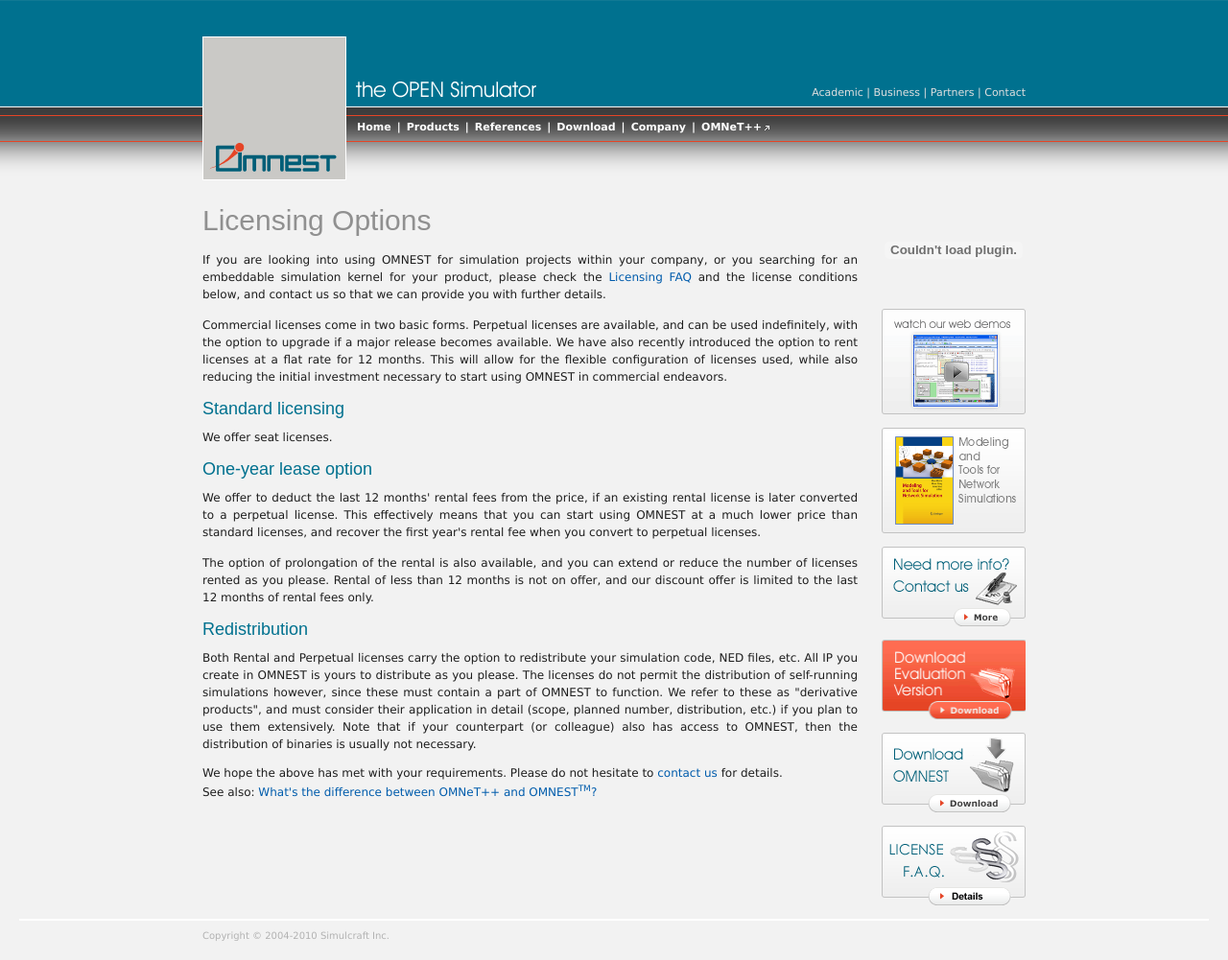
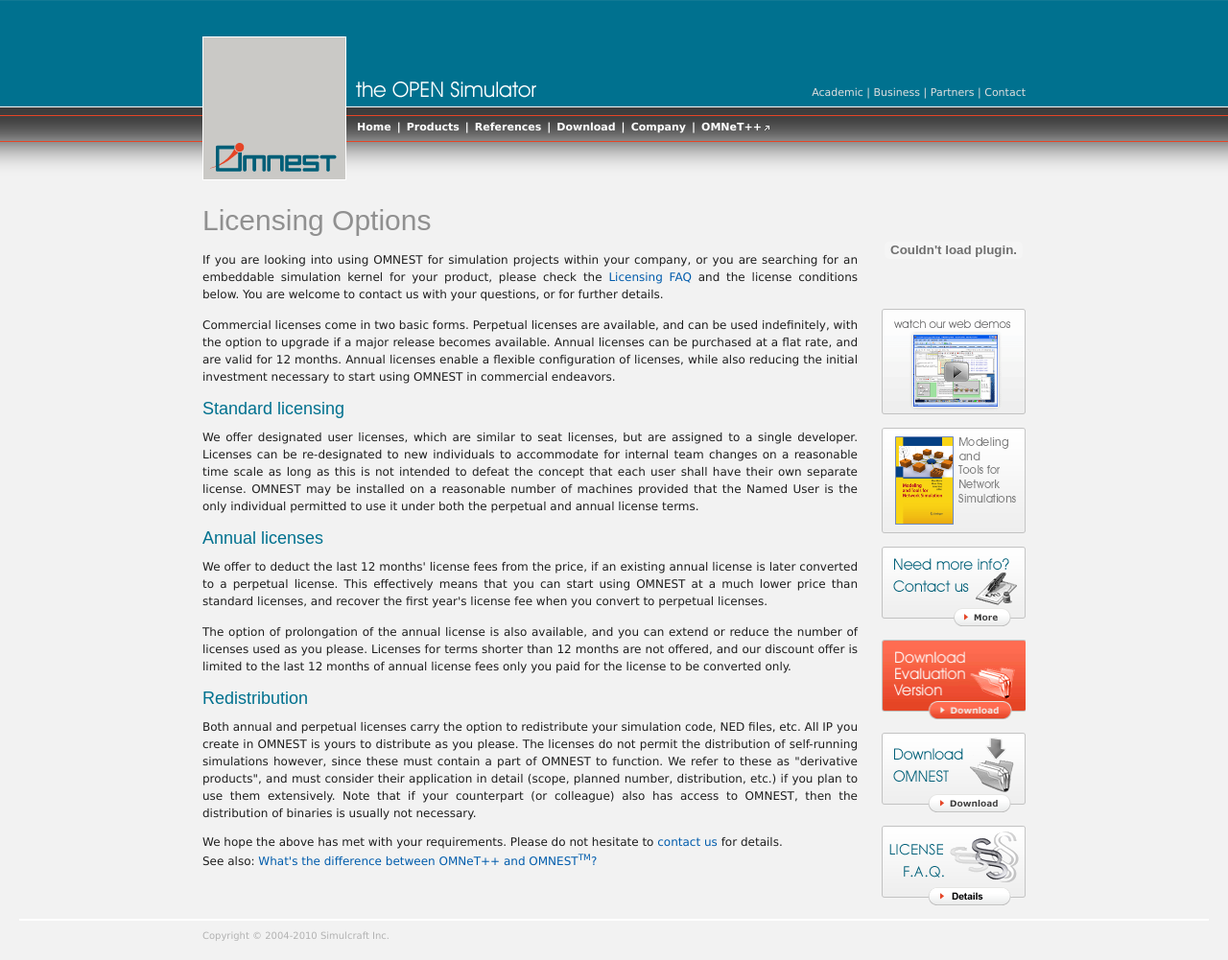
Before and after one commit to tabgab/omnesttestsite2, a PHP site: page /licensing.php in a window 1280 px wide. Shown: the whole page at 96% size. Run offline with PHP 8.4, Linux system fonts and the light colour scheme; some libraries are stand-ins or nearby versions.

Commit message:
licensing options (again)
git-svn-id: https://omnest.com/svn/omnestweb/trunk@286 33270d1c-0d19-0410-869e-e3a17401575d

```diff
--- a/licensing.php
+++ b/licensing.php
@@ -26,23 +26,56 @@
 	<!-- Start Content -->
 	<div id="content">
 
-			<div id="header"><h1>Licensing Options</h1></div>
+<div id="header"><h1>Licensing Options</h1></div>
 
 
-<p>If you are looking into using OMNEST for simulation projects within your company, or you searching for an embeddable simulation kernel for your product, please check the <a href="licensingfaq.php">Licensing FAQ</a> and the license conditions below, and contact us so that we can provide you with further details.</p>
+<p>If you are looking into using OMNEST for simulation projects within your company,
+or you are searching for an embeddable simulation kernel for your product,
+please check the <a href="licensingfaq.php">Licensing FAQ</a> and the license
+conditions below. You are welcome to contact us with your questions,
+or for further details.</p>
 
-<p>Commercial licenses come in two basic forms. Perpetual licenses are available, and can be used indefinitely, with the option to upgrade if a major release becomes available. We have also recently introduced the option to rent licenses at a flat rate for 12 months. This will allow for the flexible configuration of licenses used, while also reducing the initial investment necessary to start using OMNEST in commercial endeavors.</p>
+<p>Commercial licenses come in two basic forms. Perpetual licenses are available,
+and can be used indefinitely, with the option to upgrade if a major release
+becomes available. Annual licenses can be purchased at a flat rate, and are
+valid for 12 months. Annual licenses enable a flexible configuration of licenses,
+while also reducing the initial investment necessary to start using OMNEST
+in commercial endeavors.</p>
 
 <h2>Standard licensing</h2>
-<p>We offer seat licenses.</p>
 
-<h2>One-year lease option</h2>
-<p>We offer to deduct the last 12 months' rental fees from the price, if an existing rental license is later converted to a perpetual license. This effectively means that you can start using OMNEST at a much lower price than standard licenses, and recover the first year's rental fee when you convert to perpetual licenses.</p>
+<p>We offer designated user licenses, which are similar to seat licenses,
+but are assigned to a single developer. Licenses can be re-designated to
+new individuals to accommodate for internal team changes on a reasonable time
+scale as long as this is not intended to defeat the concept that each user
+shall have their own separate license. OMNEST may be installed on a reasonable
+number of machines provided that the Named User is the only individual permitted
+to use it under both the perpetual and annual license terms.</p>
 
-<p>The option of prolongation of the rental is also available, and you can extend or reduce the number of licenses rented as you please. Rental of less than 12 months is not on offer, and our discount offer is limited to the last 12 months of rental fees only.</p>
+<h2>Annual licenses</h2>
+
+<p>We offer to deduct the last 12 months' license fees from the price,
+if an existing annual license is later converted to a perpetual license.
+This effectively means that you can start using OMNEST at a much lower price
+than standard licenses, and recover the first year's license fee when you
+convert to perpetual licenses.</p>
+
+<p>The option of prolongation of the annual license is also available,
+and you can extend or reduce the number of licenses used as you please.
+Licenses for terms shorter than 12 months are not offered, and our discount
+offer is limited to the last 12 months of annual license fees only you paid
+for the license to be converted only.</p>
 
 <h2>Redistribution</h2>
-<p>Both Rental and Perpetual licenses carry the option to redistribute your simulation code, NED files, etc. All IP you create in OMNEST is yours to distribute as you please. The licenses do not permit the distribution of self-running simulations however, since these must contain a part of OMNEST to function. We refer to these as "derivative products", and must consider their application in detail (scope, planned number, distribution, etc.) if you plan to use them extensively. Note that if your counterpart (or colleague) also has access to OMNEST, then the distribution of binaries is usually not necessary.</p>
+
+<p>Both annual and perpetual licenses carry the option to redistribute
+your simulation code, NED files, etc. All IP you create in OMNEST is yours
+to distribute as you please. The licenses do not permit the distribution
+of self-running simulations however, since these must contain a part of
+OMNEST to function. We refer to these as "derivative products", and must
+consider their application in detail (scope, planned number, distribution, etc.)
+if you plan to use them extensively. Note that if your counterpart (or colleague)
+also has access to OMNEST, then the distribution of binaries is usually not necessary.</p>
 
 We hope the above has met with your requirements. Please do not hesitate to <a href="contact.php">contact us</a> for details.
 
```
